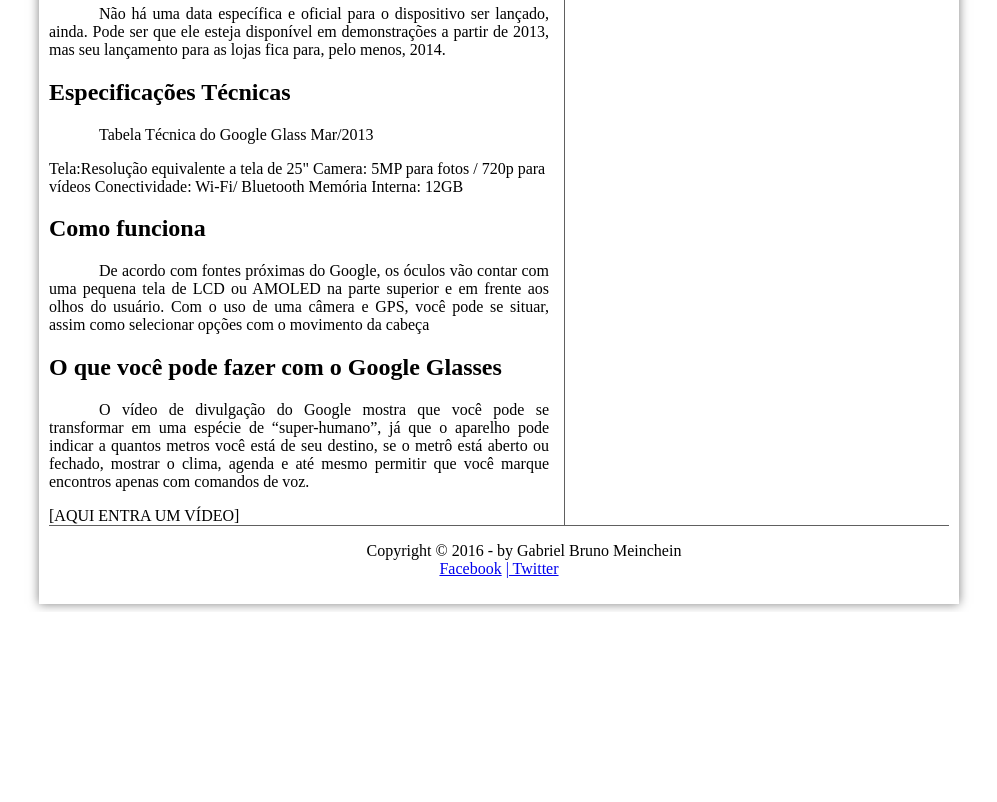
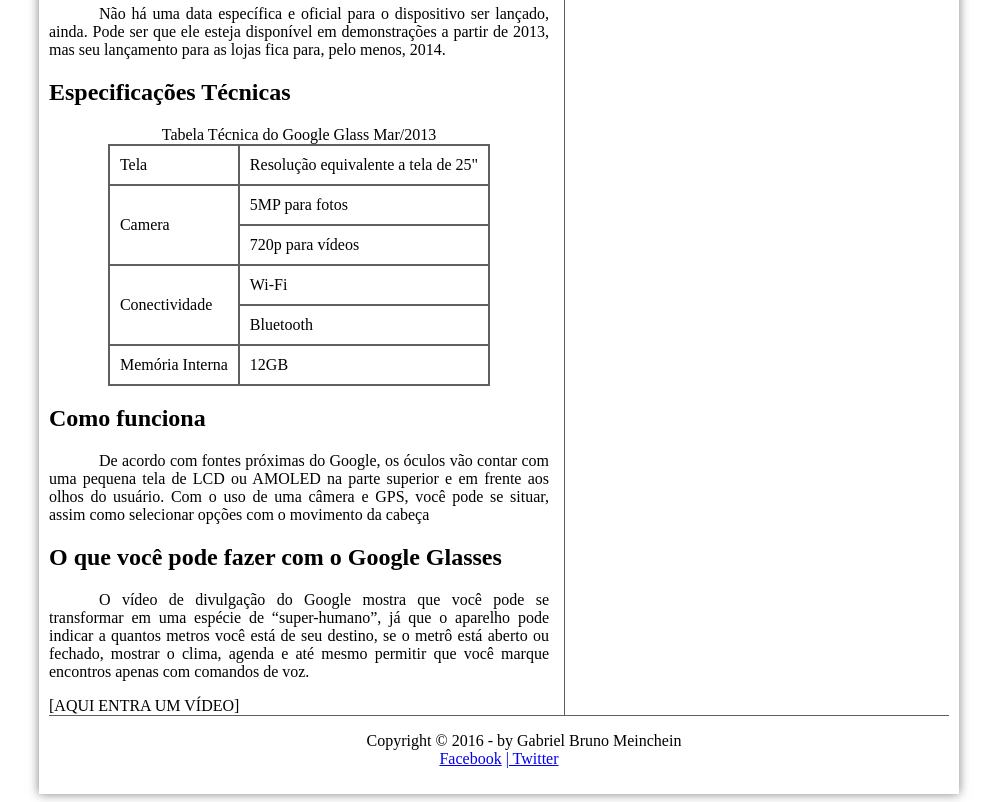
Before and after one commit to GBMeinchein/projeto-glass-html5, a plain HTML site: page index.html in a window 1280 px wide. Shown: the part 900-1702 px from the top of the page, without its empty margins (141-1138 px from the left). Before the commit the page ends 1512 px from the top, so only its background shows below. Drawn offline with Linux system fonts and the light colour scheme.

Commit message:
Nineteen class

```diff
--- a/_css/estilo.css
+++ b/_css/estilo.css
@@ -128,6 +128,18 @@
 	padding-right: 15px;
 }
 
+table#tabelaspec{
+	border: 1px solid #606060;
+	border-spacing: 0px;
+	margin-left: auto;
+	margin-right: auto;
+}
+
+table#tabelaspec td{
+	border: 1px solid #606060;
+	padding: 10px;
+}
+
 aside#lateral{
 	display: block;
 	width: 350px;
--- a/index.html
+++ b/index.html
@@ -55,12 +55,15 @@
 	<p>Não há uma data específica e oficial para o dispositivo ser lançado, ainda. Pode ser que ele esteja disponível em demonstrações a partir de 2013, mas seu lançamento para as lojas fica para, pelo menos, 2014.</p>
 
 	<h2>Especificações Técnicas</h2>
-	<p>Tabela Técnica do Google Glass Mar/2013</p>
-
-	Tela:Resolução equivalente a tela de 25"
-	Camera: 5MP para fotos / 720p para vídeos
-	Conectividade: Wi-Fi/ Bluetooth
-	Memória Interna: 12GB
+	<table id="tabelaspec">
+	<caption>Tabela Técnica do Google Glass Mar/2013</caption>
+	<tr><td>Tela</td><td> Resolução equivalente a tela de 25"</td></tr>
+	<tr><td rowspan="2">Camera</td><td> 5MP para fotos</td></tr>
+	<tr><td>720p para vídeos</td></tr>
+	<tr><td rowspan="2">Conectividade</td><td> Wi-Fi</td></tr>
+	<tr><td>Bluetooth</td></tr>
+	<tr><td>Memória Interna</td><td> 12GB</td></tr>
+	</table>
 
 	<h2>Como funciona</h2>
 	<p>De acordo com fontes próximas do Google, os óculos vão contar com uma pequena tela de LCD ou AMOLED na parte superior e em frente aos olhos do usuário. Com o uso de uma câmera e GPS, você pode se situar, assim como selecionar opções com o movimento da cabeça</p>
```
